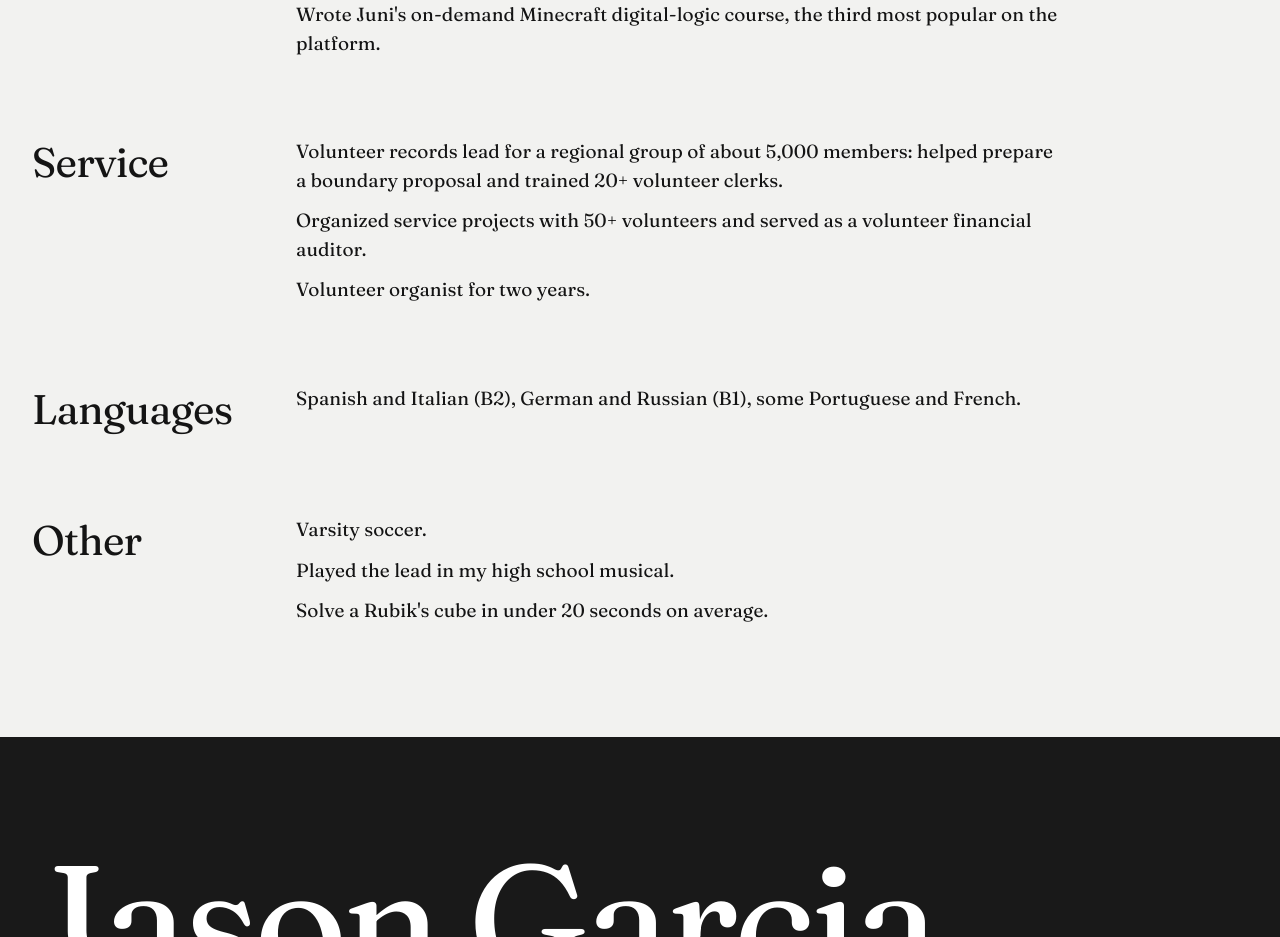
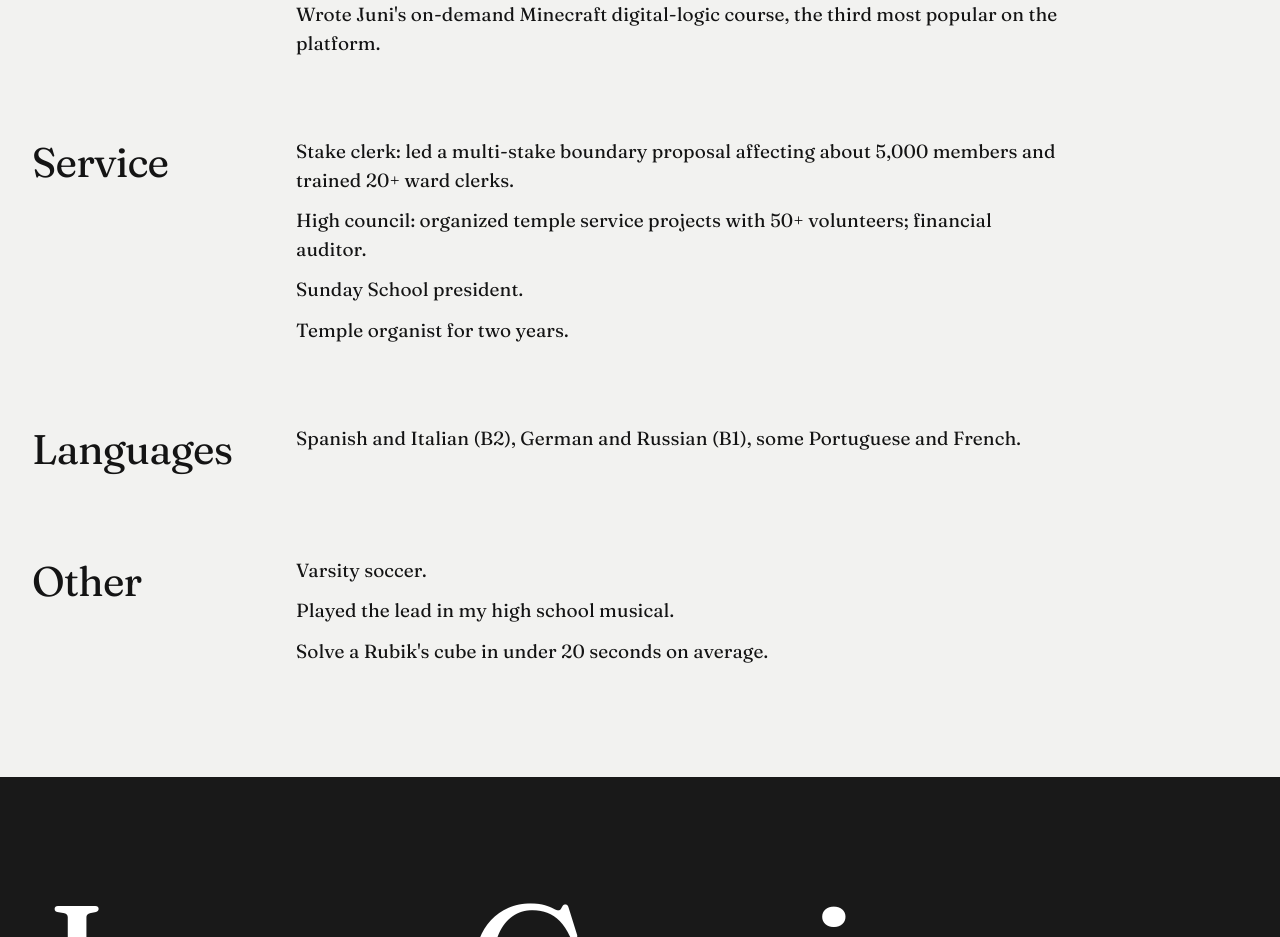
Before and after one commit to jason-d-garcia/portfolio, a Next.js app: page /beyond in a window 1280 px wide. Shown: the part 1060-1997 px from the top of the page. Built offline with nearby package versions, Linux system fonts and the light colour scheme; no server answers.

Commit message:
Beyond work: use Jason's service titles
Co-Authored-By: Claude Opus 5.5 <noreply@anthropic.com>
Claude-Session: https://claude.ai/code/session_01Bg3HrBLg8Yv6rjzgCo3T5C

```diff
--- a/src/app/beyond/page.tsx
+++ b/src/app/beyond/page.tsx
@@ -36,9 +36,10 @@ const groups: { name: string; items: string[] }[] = [
   {
     name: "Service",
     items: [
-      "Volunteer records lead for a regional group of about 5,000 members: helped prepare a boundary proposal and trained 20+ volunteer clerks.",
-      "Organized service projects with 50+ volunteers and served as a volunteer financial auditor.",
-      "Volunteer organist for two years.",
+      "Stake clerk: led a multi-stake boundary proposal affecting about 5,000 members and trained 20+ ward clerks.",
+      "High council: organized temple service projects with 50+ volunteers; financial auditor.",
+      "Sunday School president.",
+      "Temple organist for two years.",
     ],
   },
   {
```
